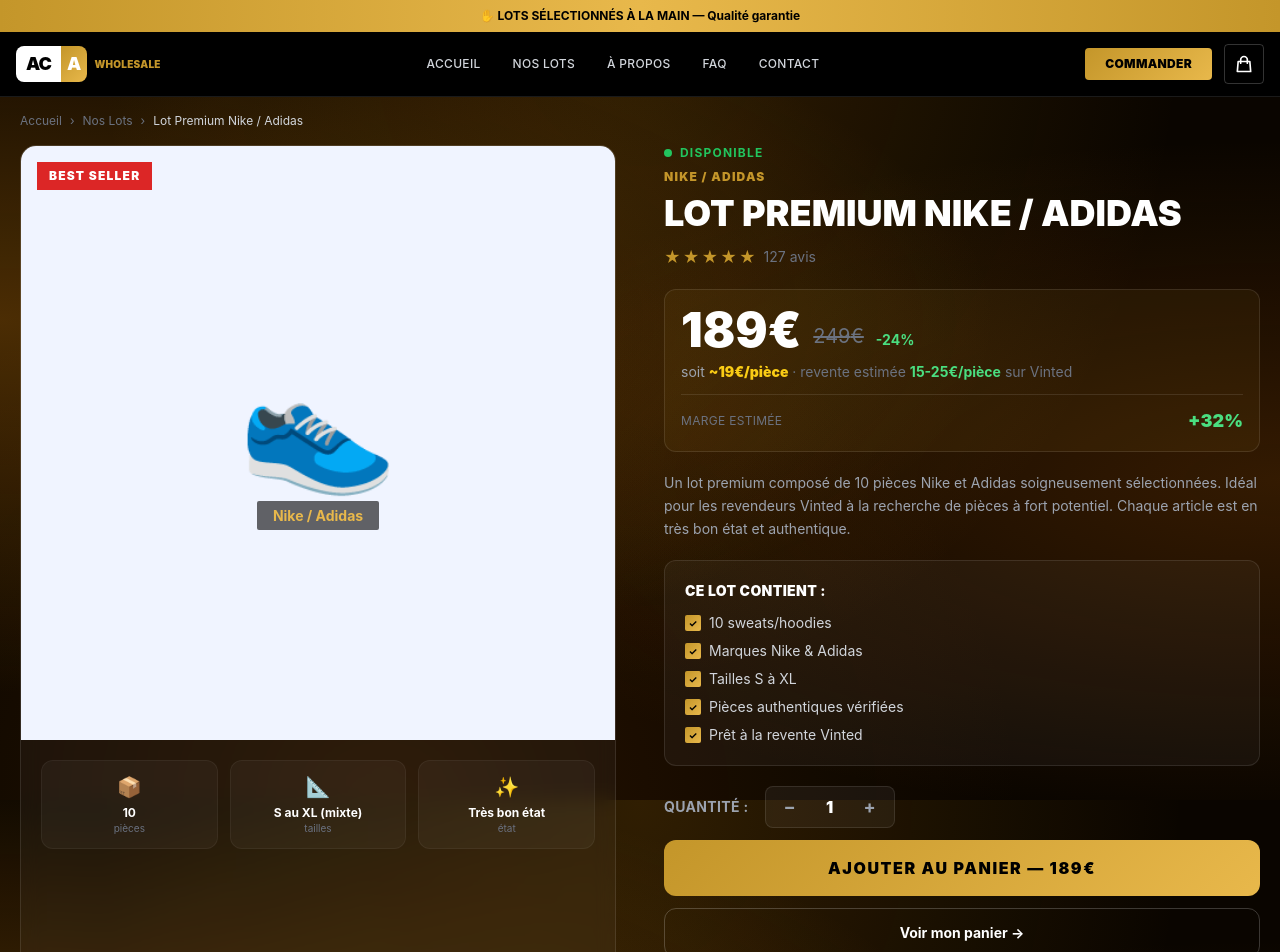
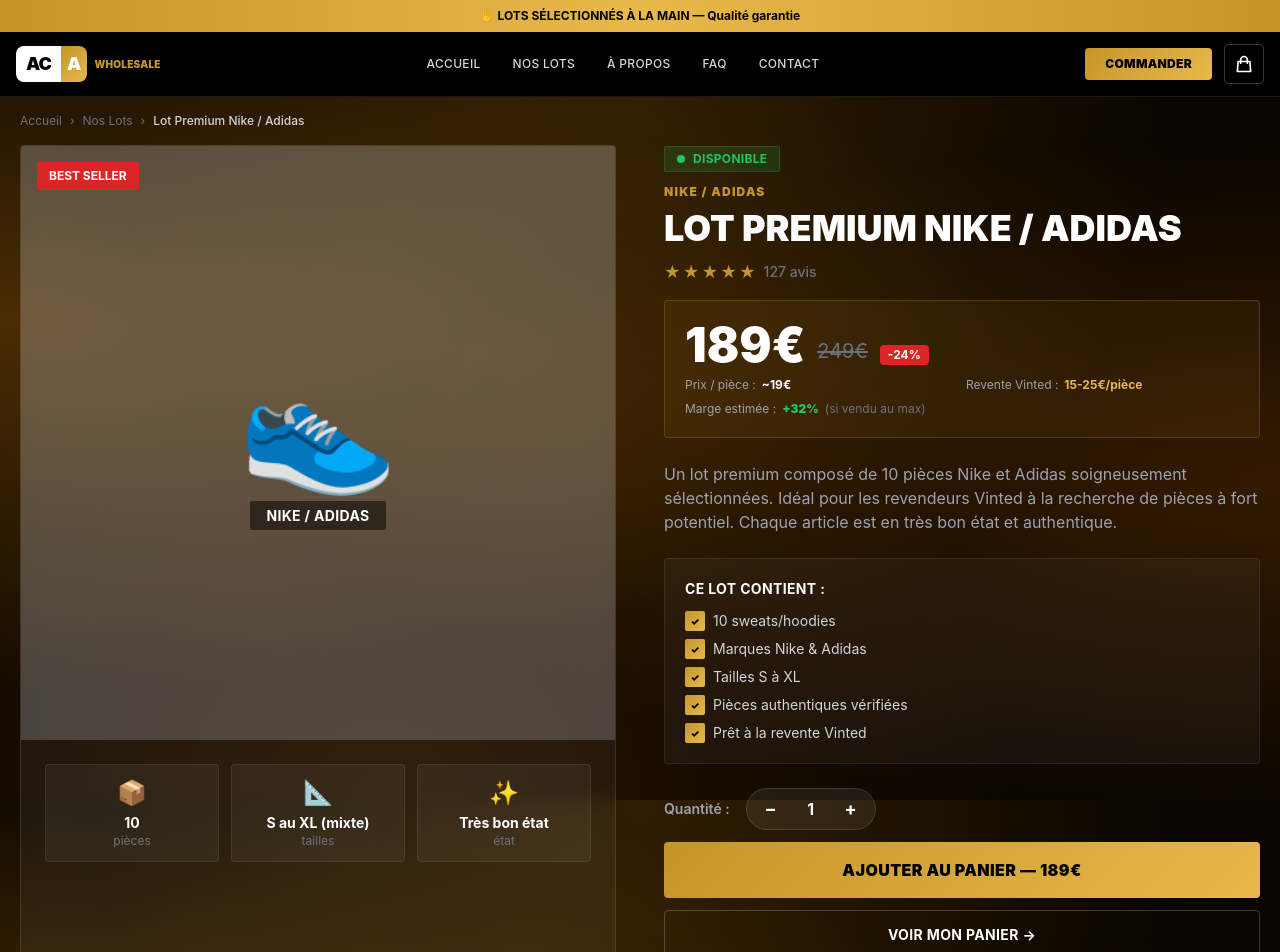
Before and after one commit to acawholesale/aca-wholesale, a Next.js app: page /produits/1 in a window 1280 px wide. Shown: the top 952 px of the page. Built offline with nearby package versions, Linux system fonts and the light colour scheme.

Commit message:
Update page.js

```diff
--- a/app/produits/[id]/page.js
+++ b/app/produits/[id]/page.js
@@ -23,7 +23,11 @@ export default function ProductDetail() {
         <div className="max-w-4xl mx-auto px-5 py-20 text-center">
           <div className="text-6xl mb-4">😕</div>
           <h1 className="text-2xl font-black mb-4 text-white">Lot introuvable</h1>
-          <Link href="/produits" className="inline-block text-black px-8 py-3 rounded-full font-bold hover:opacity-90 transition-opacity" style={{ background: 'linear-gradient(135deg, #C4962A, #E8B84B)' }}>
+          <Link
+            href="/produits"
+            className="inline-block text-black px-8 py-3 font-bold uppercase tracking-wide rounded"
+            style={{ background: 'linear-gradient(135deg, #C4962A, #E8B84B)' }}
+          >
             Voir tous nos lots
           </Link>
         </div>
@@ -32,24 +36,31 @@ export default function ProductDetail() {
     )
   }
 
-  const stockStatus = getStockStatus(product.stock ?? 99)
-  const isSoldOut = product.stock === 0
-  const pricePerPiece = product.pieces ? Math.round(product.price / product.pieces) : null
-  const estimatedRevenue = product.vinteMax ? product.vinteMax * product.pieces : null
-  const estimatedMargin = estimatedRevenue ? Math.round(((estimatedRevenue - product.price) / product.price) * 100) : null
-
   const relatedProducts = allProducts
     .filter(p => p.id !== product.id && p.category === product.category)
     .slice(0, 4)
 
+  const stockStatus = getStockStatus(product.stock ?? 5)
+  const isSoldOut = product.stock === 0
+  const isUrgent = product.stock > 0 && product.stock <= 3
+  const pricePerPiece = product.pieces ? Math.round(product.price / product.pieces) : null
+  const estimatedMargin = (product.vinteMax && product.pieces)
+    ? Math.round(((product.vinteMax * product.pieces - product.price) / product.price) * 100)
+    : null
+
   const handleAdd = () => {
     if (isSoldOut) return
-    for (let i = 0; i < qty; i++) addToCart(product)
+    for (let i = 0; i < qty; i++) {
+      addToCart(product)
+    }
     setAdded(true)
     setTimeout(() => setAdded(false), 2000)
   }
 
   const stars = Array(5).fill(0)
+  const discount = product.originalPrice
+    ? Math.round((1 - product.price / product.originalPrice) * 100)
+    : null
 
   return (
     <main className="bg-transparent overflow-x-hidden">
@@ -58,11 +69,11 @@ export default function ProductDetail() {
       {/* Breadcrumb */}
       <div className="max-w-7xl mx-auto px-5 py-3 md:py-4">
         <nav className="flex items-center gap-2 text-xs text-gray-500">
-          <Link href="/" className="hover:text-white transition-colors">Accueil</Link>
+          <Link href="/" className="hover:text-gray-300 transition-colors">Accueil</Link>
           <span>›</span>
-          <Link href="/produits" className="hover:text-white transition-colors">Nos Lots</Link>
+          <Link href="/produits" className="hover:text-gray-300 transition-colors">Nos Lots</Link>
           <span>›</span>
-          <span className="text-gray-300 truncate max-w-[150px] md:max-w-none">{product.name}</span>
+          <span className="text-gray-300 font-medium truncate max-w-[150px] md:max-w-none">{product.name}</span>
         </nav>
       </div>
 
@@ -71,44 +82,71 @@ export default function ProductDetail() {
         <div className="grid md:grid-cols-2 gap-6 md:gap-12">
 
           {/* Visual */}
-          <div className="rounded-2xl overflow-hidden border border-white/10" style={{ background: 'rgba(255,255,255,0.04)', backdropFilter: 'blur(10px)' }}>
-            <div className="aspect-square flex items-center justify-center relative" style={{ backgroundColor: isSoldOut ? '#111' : product.color }}>
-              <div className="text-center">
-                <div className={`text-7xl md:text-9xl mb-4 ${isSoldOut ? 'grayscale opacity-30' : ''}`}>{product.emoji}</div>
-                <span className="text-sm font-bold px-4 py-1.5 rounded-sm" style={{ background: 'rgba(0,0,0,0.6)', color: '#E8B84B' }}>
+          <div
+            className="overflow-hidden rounded"
+            style={{
+              background: 'rgba(255,255,255,0.05)',
+              border: '1px solid rgba(255,255,255,0.1)',
+              backdropFilter: 'blur(8px)',
+            }}
+          >
+            <div
+              className="aspect-square flex items-center justify-center relative"
+              style={{ backgroundColor: product.color + '33' }}
+            >
+              {isSoldOut && (
+                <div className="absolute inset-0 z-10 flex items-center justify-center" style={{ background: 'rgba(0,0,0,0.7)' }}>
+                  <span className="font-black text-xl tracking-widest uppercase" style={{ color: '#ef4444' }}>ÉPUISÉ</span>
+                </div>
+              )}
+              {isUrgent && (
+                <div className="absolute bottom-4 left-0 right-0 flex justify-center z-10">
+                  <span
+                    className="text-xs font-black px-4 py-1.5 rounded-full uppercase tracking-wide"
+                    style={{ background: 'rgba(249,115,22,0.9)', color: '#fff' }}
+                  >
+                    🔥 Plus que {product.stock} lot{product.stock > 1 ? 's' : ''} disponible{product.stock > 1 ? 's' : ''}
+                  </span>
+                </div>
+              )}
+              <div className="text-center z-0">
+                <div className="text-7xl md:text-9xl mb-4">{product.emoji}</div>
+                <span
+                  className="text-sm font-bold px-4 py-1.5 rounded-sm uppercase tracking-wide"
+                  style={{ background: 'rgba(0,0,0,0.5)', color: '#fff', backdropFilter: 'blur(4px)' }}
+                >
                   {product.brand}
                 </span>
               </div>
-              {isSoldOut && (
-                <div className="absolute inset-0 flex items-center justify-center" style={{ background: 'rgba(0,0,0,0.7)' }}>
-                  <span className="text-white font-black text-xl uppercase tracking-widest border-2 border-white/40 px-6 py-3">ÉPUISÉ</span>
-                </div>
-              )}
               {product.badge && !isSoldOut && (
-                <span className="absolute top-4 left-4 bg-red-600 text-white text-xs font-black px-3 py-1.5 uppercase tracking-widest">
+                <span className="absolute top-4 left-4 bg-red-600 text-white text-xs font-bold px-3 py-1.5 rounded-sm">
                   {product.badge}
                 </span>
               )}
-              {!isSoldOut && product.stock <= 3 && (
-                <div className="absolute bottom-4 left-0 right-0 flex justify-center">
-                  <span className="text-xs font-black px-4 py-1.5 uppercase tracking-wide" style={{ background: 'rgba(249,115,22,0.95)', color: '#fff', borderRadius: '4px' }}>
-                    ⚡ Plus que {product.stock} disponible{product.stock > 1 ? 's' : ''} !
+              {product.isNew && !isSoldOut && (
+                <span
+                  className="absolute top-4 right-4 text-black text-xs font-bold px-3 py-1.5 rounded-sm"
+                  style={{ background: 'linear-gradient(135deg, #C4962A, #E8B84B)' }}
+                >
+                  NOUVEAU
                 </span>
-                </div>
               )}
             </div>
 
-            {/* Info pills */}
-            <div className="p-4 md:p-5 grid grid-cols-3 gap-3">
+            <div className="p-4 md:p-6 grid grid-cols-3 gap-3">
               {[
-                { icon: '📦', value: product.pieces, label: 'pièces' },
-                { icon: '📐', value: product.sizes, label: 'tailles' },
-                { icon: '✨', value: product.state, label: 'état' },
-              ].map((info, i) => (
-                <div key={i} className="rounded-xl p-3 text-center border border-white/5" style={{ background: 'rgba(255,255,255,0.04)' }}>
-                  <div className="text-xl mb-1">{info.icon}</div>
-                  <div className="font-bold text-white text-xs truncate">{info.value}</div>
-                  <div className="text-[10px] text-gray-500">{info.label}</div>
+                { emoji: '📦', val: product.pieces, label: 'pièces' },
+                { emoji: '📐', val: product.sizes, label: 'tailles' },
+                { emoji: '✨', val: product.state, label: 'état' },
+              ].map(item => (
+                <div
+                  key={item.label}
+                  className="rounded p-3 text-center"
+                  style={{ background: 'rgba(255,255,255,0.05)', border: '1px solid rgba(255,255,255,0.08)' }}
+                >
+                  <div className="text-xl md:text-2xl mb-1">{item.emoji}</div>
+                  <div className="font-bold text-xs md:text-sm text-white truncate">{item.val}</div>
+                  <div className="text-[10px] md:text-xs text-gray-500">{item.label}</div>
                 </div>
               ))}
             </div>
@@ -117,61 +155,84 @@ export default function ProductDetail() {
           {/* Info */}
           <div className="flex flex-col justify-between">
             <div>
-              <div className="flex items-center gap-2 mb-2">
-                <span className="w-2 h-2 rounded-full" style={{ background: stockStatus.color }}></span>
-                <span className="text-xs font-bold uppercase tracking-widest" style={{ color: stockStatus.color }}>{stockStatus.label}</span>
+              <div
+                className="inline-flex items-center gap-2 px-3 py-1 rounded-sm mb-3"
+                style={{ background: stockStatus.bg, border: `1px solid ${stockStatus.color}33` }}
+              >
+                <span className="w-2 h-2 rounded-full" style={{ background: stockStatus.color }} />
+                <span className="text-xs font-bold uppercase tracking-wide" style={{ color: stockStatus.color }}>
+                  {stockStatus.label}
+                </span>
               </div>
 
-              <div className="text-xs font-black uppercase tracking-widest mb-2" style={{ color: '#C4962A' }}>{product.brand}</div>
+              <div className="text-xs font-black uppercase tracking-widest mb-2" style={{ color: '#C4962A' }}>
+                {product.brand}
+              </div>
               <h1 className="text-2xl md:text-4xl font-black mb-3 leading-tight text-white uppercase">{product.name}</h1>
 
-              {/* Rating */}
-              <div className="flex items-center gap-2 mb-5">
+              <div className="flex items-center gap-2 mb-4">
                 <div className="flex gap-0.5">
                   {stars.map((_, i) => (
                     <span key={i} className={`text-base ${i < product.rating ? 'star-filled' : 'text-white/10'}`}>★</span>
                   ))}
                 </div>
-                <span className="text-sm text-gray-500">{product.reviews} avis</span>
+                <span className="text-sm text-gray-500 font-medium">{product.reviews} avis</span>
               </div>
 
-              {/* Price */}
-              <div className="rounded-xl p-4 mb-5 border border-white/10" style={{ background: 'rgba(196,150,42,0.07)' }}>
+              <div
+                className="rounded p-4 md:p-5 mb-6"
+                style={{ background: 'rgba(196,150,42,0.08)', border: '1px solid rgba(196,150,42,0.25)' }}
+              >
                 <div className="flex items-end gap-3 mb-2">
                   <span className="text-4xl md:text-5xl font-black text-white">{product.price}€</span>
                   {product.originalPrice && (
                     <>
                       <span className="text-xl text-gray-500 line-through mb-1">{product.originalPrice}€</span>
-                      <span className="text-green-400 font-bold text-sm mb-1">-{Math.round((1 - product.price / product.originalPrice) * 100)}%</span>
+                      <span className="bg-red-600 text-white font-bold text-xs px-2 py-0.5 rounded mb-1">
+                        -{discount}%
+                      </span>
                     </>
                   )}
                 </div>
+                <div className="grid grid-cols-2 gap-2 text-xs">
                   {pricePerPiece && (
-                  <p className="text-sm text-gray-400">
-                    soit <span className="font-black text-yellow-400">~{pricePerPiece}€/pièce</span>
-                    {product.vinteMin && (
-                      <span className="text-gray-500"> · revente estimée <span className="text-green-400 font-bold">{product.vinteMin}-{product.vinteMax}€/pièce</span> sur Vinted</span>
+                    <div className="flex items-center gap-1.5">
+                      <span className="text-gray-400">Prix / pièce :</span>
+                      <span className="font-bold text-white">~{pricePerPiece}€</span>
+                    </div>
                   )}
-                  </p>
+                  {product.vinteMin && product.vinteMax && (
+                    <div className="flex items-center gap-1.5">
+                      <span className="text-gray-400">Revente Vinted :</span>
+                      <span className="font-bold" style={{ color: '#E8B84B' }}>{product.vinteMin}-{product.vinteMax}€/pièce</span>
+                    </div>
                   )}
-                {estimatedMargin && (
-                  <div className="mt-3 pt-3 border-t border-white/10 flex items-center justify-between">
-                    <span className="text-xs text-gray-500 uppercase tracking-wide">Marge estimée</span>
-                    <span className="font-black text-green-400 text-lg">+{estimatedMargin}%</span>
+                  {estimatedMargin !== null && (
+                    <div className="flex items-center gap-1.5 col-span-2">
+                      <span className="text-gray-400">Marge estimée :</span>
+                      <span className="font-black" style={{ color: '#22c55e' }}>+{estimatedMargin}%</span>
+                      <span className="text-gray-500">(si vendu au max)</span>
                     </div>
                   )}
                 </div>
+              </div>
 
-              {/* Description */}
-              <p className="text-gray-400 leading-relaxed mb-5 text-sm">{product.longDescription}</p>
+              <p className="text-gray-400 leading-relaxed mb-6 text-sm md:text-base">{product.longDescription}</p>
 
-              {/* Details */}
-              <div className="rounded-xl p-4 md:p-5 mb-5 border border-white/10" style={{ background: 'rgba(255,255,255,0.04)' }}>
-                <h3 className="font-black text-sm mb-3 text-white uppercase tracking-wide">Ce lot contient :</h3>
+              <div
+                className="rounded p-4 md:p-5 mb-6"
+                style={{ background: 'rgba(255,255,255,0.04)', border: '1px solid rgba(255,255,255,0.08)' }}
+              >
+                <h3 className="font-bold text-sm mb-3 text-white uppercase tracking-wide">Ce lot contient :</h3>
                 <ul className="space-y-2">
                   {product.details.map((d, i) => (
                     <li key={i} className="flex items-center gap-2 text-sm text-gray-300">
-                      <span className="w-4 h-4 flex items-center justify-center text-[10px] font-bold flex-shrink-0 rounded-sm text-black" style={{ background: 'linear-gradient(135deg, #C4962A, #E8B84B)' }}>✓</span>
+                      <span
+                        className="w-5 h-5 flex items-center justify-center text-[10px] font-black rounded-sm flex-shrink-0 text-black"
+                        style={{ background: 'linear-gradient(135deg, #C4962A, #E8B84B)' }}
+                      >
+                        ✓
+                      </span>
                       {d}
                     </li>
                   ))}
@@ -179,15 +240,27 @@ export default function ProductDetail() {
               </div>
             </div>
 
-            {/* Add to cart */}
             <div className="space-y-3">
               {!isSoldOut && (
                 <div className="flex items-center gap-4">
-                  <span className="text-sm font-bold text-gray-400 uppercase tracking-wide">Quantité :</span>
-                  <div className="flex items-center gap-2 border border-white/10 rounded-lg px-2 py-1" style={{ background: 'rgba(255,255,255,0.05)' }}>
-                    <button onClick={() => setQty(q => Math.max(1, q - 1))} className="w-8 h-8 flex items-center justify-center text-gray-400 hover:text-white font-bold text-lg transition-colors">−</button>
-                    <span className="w-8 text-center font-black text-white">{qty}</span>
-                    <button onClick={() => setQty(q => q + 1)} className="w-8 h-8 flex items-center justify-center text-gray-400 hover:text-white font-bold text-lg transition-colors">+</button>
+                  <span className="text-sm font-semibold text-gray-400">Quantité :</span>
+                  <div
+                    className="flex items-center gap-2 rounded-full px-2 py-1"
+                    style={{ background: 'rgba(255,255,255,0.07)', border: '1px solid rgba(255,255,255,0.12)' }}
+                  >
+                    <button
+                      onClick={() => setQty(q => Math.max(1, q - 1))}
+                      className="w-8 h-8 flex items-center justify-center rounded-full hover:bg-white/10 transition-colors font-bold text-lg text-white"
+                    >
+                      −
+                    </button>
+                    <span className="w-8 text-center font-bold text-white">{qty}</span>
+                    <button
+                      onClick={() => setQty(q => q + 1)}
+                      className="w-8 h-8 flex items-center justify-center rounded-full hover:bg-white/10 transition-colors font-bold text-lg text-white"
+                    >
+                      +
+                    </button>
                   </div>
                 </div>
               )}
@@ -195,29 +268,38 @@ export default function ProductDetail() {
               <button
                 onClick={handleAdd}
                 disabled={isSoldOut}
-                className={`w-full py-4 font-black text-base rounded-xl transition-all duration-300 uppercase tracking-widest ${
-                  isSoldOut ? 'opacity-40 cursor-not-allowed border border-white/10 text-gray-400' :
-                  added ? 'bg-green-600 text-white scale-98' : 'text-black hover:opacity-90 hover:scale-[1.02]'
-                }`}
-                style={isSoldOut || added ? {} : { background: 'linear-gradient(135deg, #C4962A, #E8B84B)' }}
+                className="w-full py-4 font-black text-base rounded transition-all duration-300 uppercase tracking-wide"
+                style={
+                  isSoldOut
+                    ? { background: 'rgba(255,255,255,0.08)', color: '#666', cursor: 'not-allowed' }
+                    : added
+                    ? { background: '#16a34a', color: '#fff' }
+                    : { background: 'linear-gradient(135deg, #C4962A, #E8B84B)', color: '#000' }
+                }
               >
-                {isSoldOut ? 'Lot épuisé' : added ? '✓ Ajouté au panier !' : `Ajouter au panier — ${product.price * qty}€`}
+                {isSoldOut
+                  ? 'Ce lot est épuisé'
+                  : added
+                  ? '✓ Ajouté au panier !'
+                  : `Ajouter au panier — ${product.price * qty}€`}
               </button>
 
-              {!isSoldOut && (
-                <Link href="/panier" className="block w-full py-3.5 font-bold text-sm text-center border border-white/20 rounded-xl hover:border-white/40 hover:bg-white/5 transition-all text-white">
+              <Link
+                href="/panier"
+                className="block w-full py-3.5 font-bold text-sm text-center rounded transition-colors text-white uppercase tracking-wide"
+                style={{ border: '1px solid rgba(255,255,255,0.2)' }}
+              >
                 Voir mon panier →
               </Link>
-              )}
 
               <div className="grid grid-cols-3 gap-2 pt-2">
                 {[
                   { emoji: '🇫🇷', text: 'Expédié de France' },
                   { emoji: '✋', text: 'Sélection manuelle' },
                   { emoji: '📦', text: 'Livraison rapide' },
-                ].map(b => (
-                  <div key={b.text} className="text-center text-[10px] text-gray-500">
-                    <div className="text-base mb-0.5">{b.emoji}</div>
+                ].map((b) => (
+                  <div key={b.text} className="text-center text-[10px] md:text-xs text-gray-500">
+                    <div className="text-base md:text-lg mb-0.5">{b.emoji}</div>
                     {b.text}
                   </div>
                 ))}
@@ -227,11 +309,10 @@ export default function ProductDetail() {
         </div>
       </section>
 
-      {/* Related */}
       {relatedProducts.length > 0 && (
-        <section className="py-10 md:py-16 border-t border-white/10">
+        <section className="py-10 md:py-16" style={{ borderTop: '1px solid rgba(255,255,255,0.08)' }}>
           <div className="max-w-7xl mx-auto px-5">
-            <h2 className="text-xl md:text-3xl font-black mb-6 text-white uppercase">Vous aimerez aussi</h2>
+            <h2 className="text-xl md:text-3xl font-black mb-6 md:mb-8 text-white uppercase">Vous aimerez aussi</h2>
             <div className="grid grid-cols-2 md:grid-cols-4 gap-3 md:gap-6">
               {relatedProducts.map(p => (
                 <ProductCard key={p.id} product={p} />
```
Lines whose indentation alone changed are shown as unchanged.
